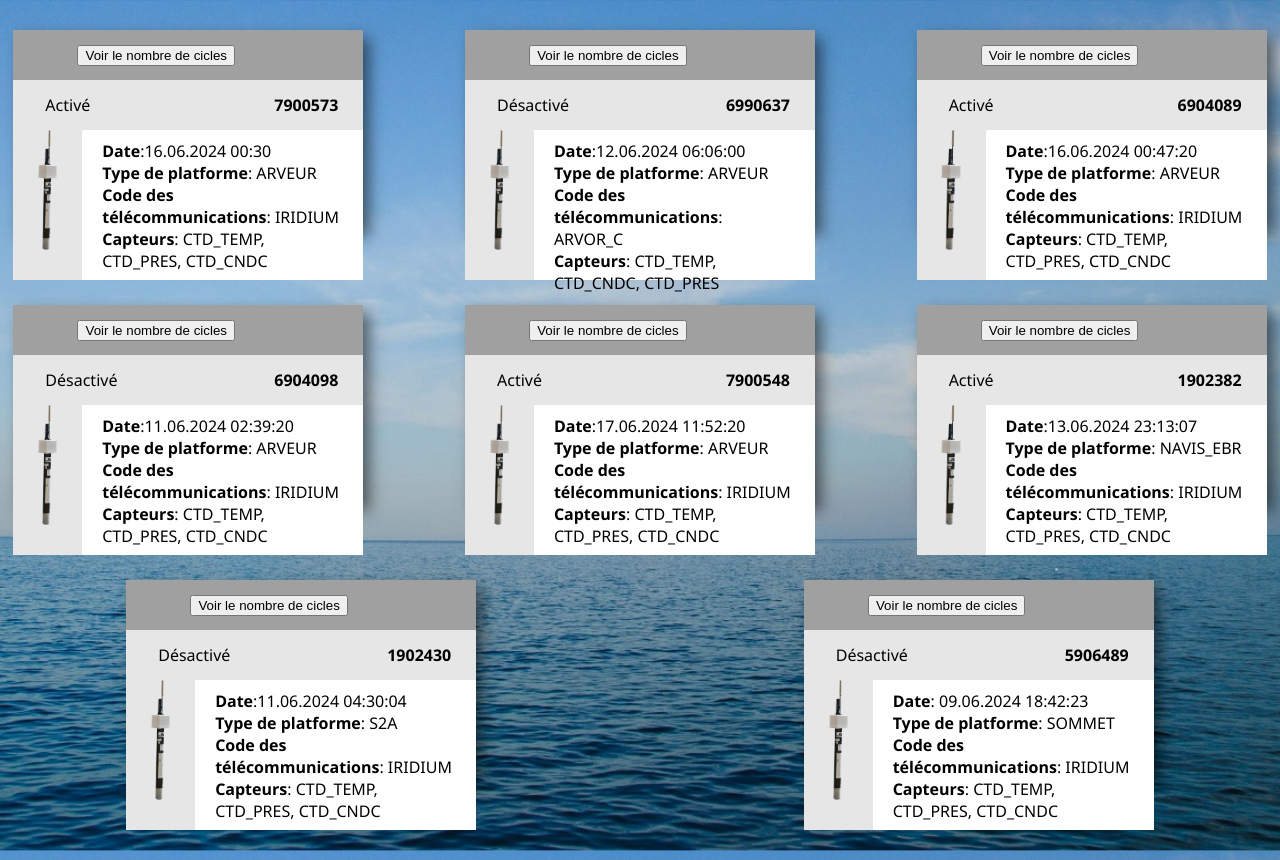
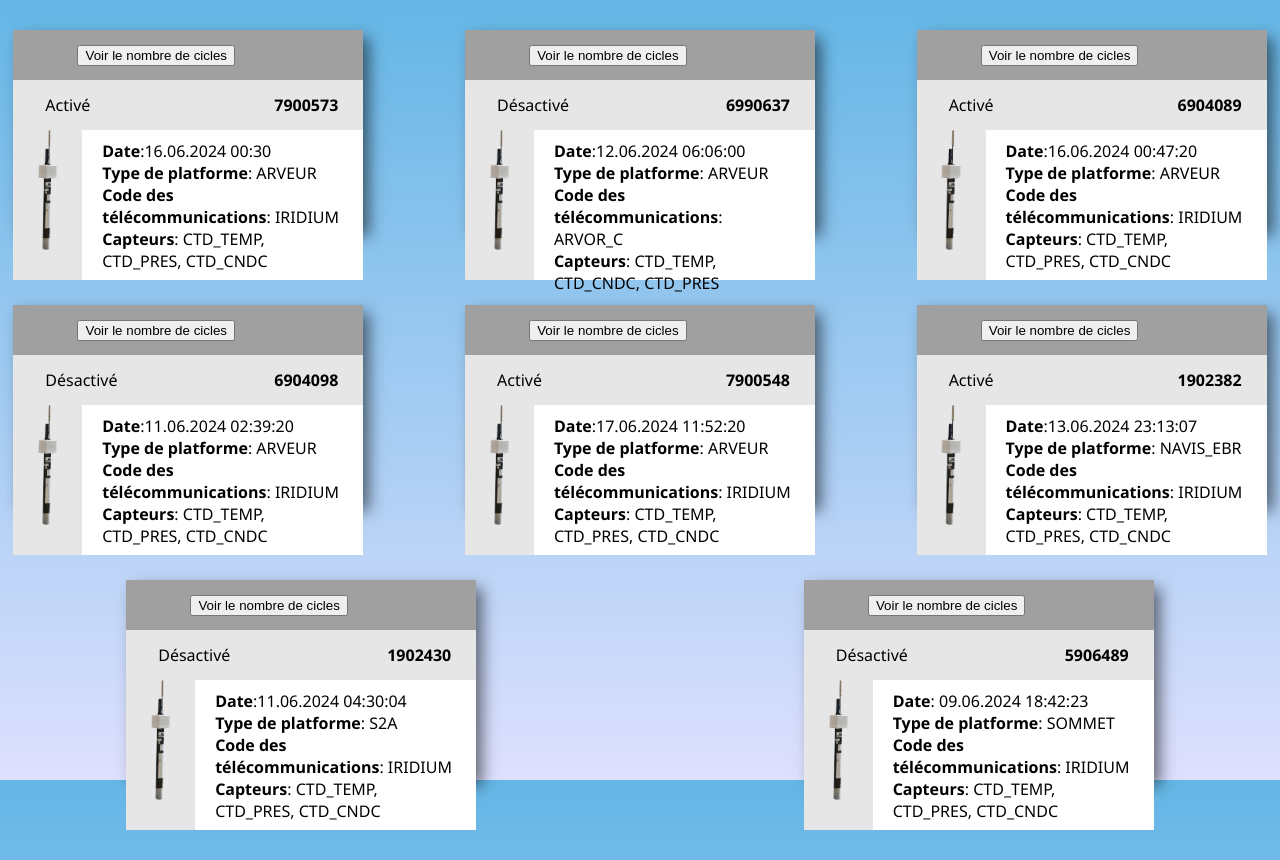
Before and after one commit to IliasElRhafraoui/iliaselrhafraoui.github.io, a plain HTML site: page static.html in a window 1280 px wide. Drawn offline with Linux system fonts and the light colour scheme.

Commit message:
Add files via upload

```diff
--- a/styles.css
+++ b/styles.css
@@ -3,7 +3,7 @@ body {
     justify-content: center;
     align-items: center;
     margin: 0;
-    background-image: url("images/fdmer.jpg");
+    background:linear-gradient(#64b6e6, #dee0fe);
     background-size: 100%;
     font-family: 'Segoe UI', Tahoma, Geneva, Verdana, sans-serif;
 }
```
Also changed, not shown: index.html (line endings or trailing spaces), static.html (line endings or trailing spaces).
